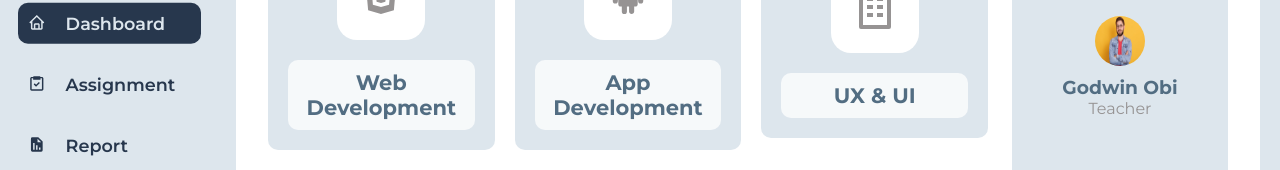
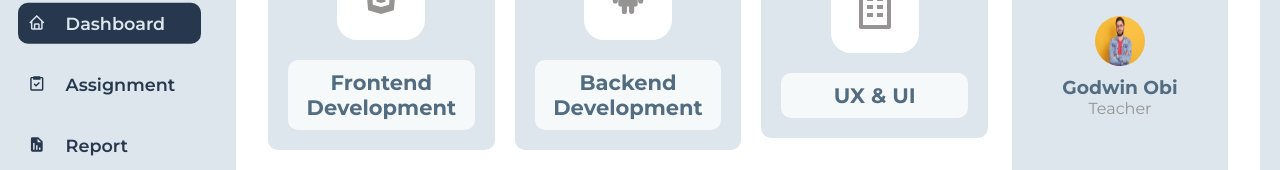
Before and after one commit to EbubeStrong/Learnable-Dashboard, a React (Vite) app: page / in a window 1280 px wide. Shown: the part 196-366 px from the top of the page. Built offline with nearby package versions, Linux system fonts and the light colour scheme.

Commit message:
Card.jsx

```diff
--- a/src/components/Card.jsx
+++ b/src/components/Card.jsx
@@ -2,11 +2,11 @@ import { BiBuilding, BiLogoAndroid, BiLogoHtml5 } from 'react-icons/bi'
 
 const courses = [
     {
-        title: 'Web Development',
+        title: 'Frontend Development',
         icon: <BiLogoHtml5 />
     },
     {
-        title: 'App Development',
+        title: 'Backend Development',
         duration: '2 Hours',
         icon: <BiLogoAndroid />
     },
```
